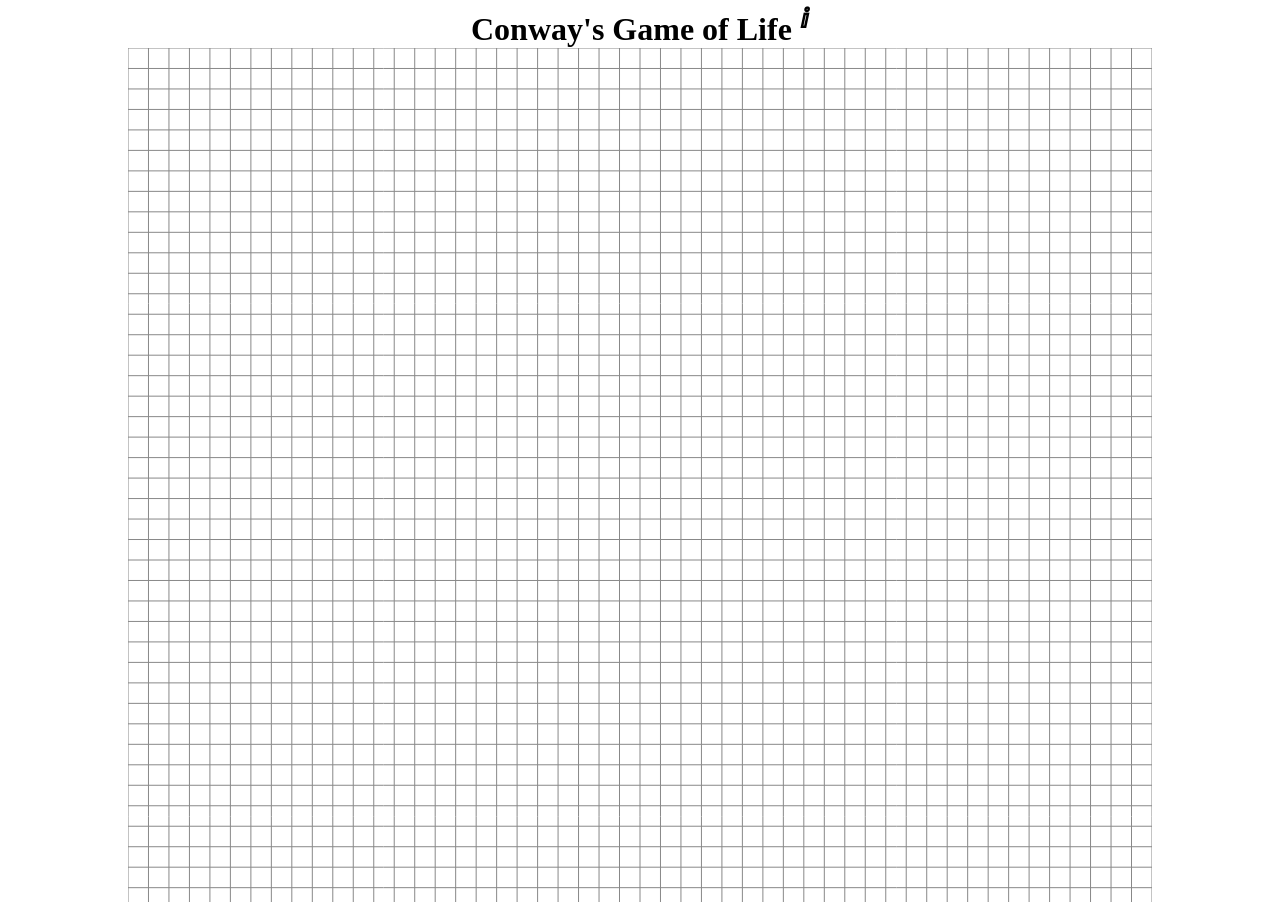
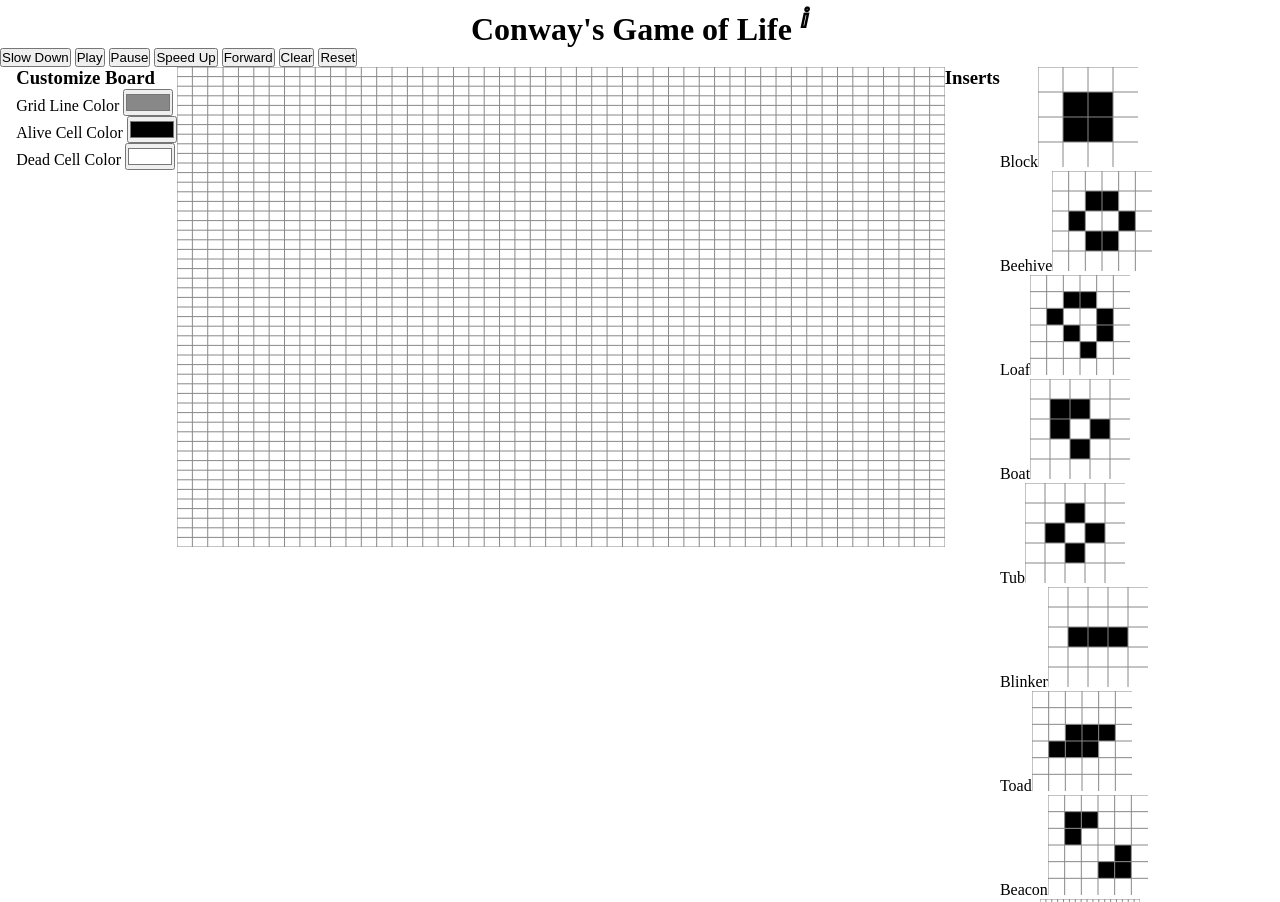
Before and after one commit to AngelLopez8/ConwaysGameOfLife, a plain HTML site: page index.html in a window 1280 px wide. Shown: the top 902 px of the page. Drawn offline with Linux system fonts and the light colour scheme.

Commit message:
Added Color customization

```diff
--- a/css/styles.css
+++ b/css/styles.css
@@ -15,26 +15,3 @@ header h1 {
   display: flex;
   justify-content: center;
 }
-
-/* CUSTOMIZE AREA STYLING */
-
-.customize {
-  text-align: center;
-  /* width: 100%; */
-  background-color: purple;
-}
-
-/* GRID STYLING */
-
-.grid {
-  /* background-color: yellow; */
-}
-
-/* INSERTS AREA STYLING */
-
-/* CONTROLLERS AREA STYLING */
-
-.controllers {
-  text-align: center;
-  background-color: green;
-}
--- a/index.html
+++ b/index.html
@@ -11,17 +11,7 @@
       <h1>Conway's Game of Life <sup>&#8520;</sup></h1>
     </header>
     <article>
-      <div class="container">
-        <div class="customize"></div>
-        <div class="game"></div>
-        <!--  -->
-        <div class="inserts">
-          <div id="stills"></div>
-          <div id="oscillators"></div>
-          <div id="spaceships"></div>
-        </div>
-        <!--  -->
-      </div>
+      <!-- CONTROLLERS AREA  -->
       <div class="controllers">
         <button id="slow">Slow Down</button>
         <button id="play">Play</button>
@@ -30,6 +20,29 @@
         <button id="step-forward">Forward</button>
         <button id="clear">Clear</button>
         <button id="reset">Reset</button>
+      </div>
+      <div class="container">
+        <!-- CUSTOMIZE AREA -->
+        <div class="customize">
+          <h3>Customize Board</h3>
+          <label>Grid Line Color</label>
+          <input id="grid-line-color" type="color" value="#888888" />
+          <br />
+          <label>Alive Cell Color</label>
+          <input id="alive-cell-color" type="color" value="#000000" />
+          <br />
+          <label>Dead Cell Color</label>
+          <input id="dead-cell-color" type="color" value="#FFFFFF" />
+        </div>
+        <!-- GAME AREA -->
+        <div class="game"></div>
+        <!-- INSERTS AREA -->
+        <h3>Inserts</h3>
+        <div class="inserts">
+          <div id="stills"></div>
+          <div id="oscillators"></div>
+          <div id="spaceships"></div>
+        </div>
       </div>
     </article>
     <footer></footer>
@@ -41,7 +54,7 @@
     <script src="js/inserts/StillInserts.js"></script>
     <script src="js/inserts/OscillatorInserts.js"></script>
     <script src="js/inserts/SpaceshipInserts.js"></script>
-    <!-- <script src="js/inserts/insert.js"></script> -->
+    <script src="js/inserts/insert.js"></script>
     <script src="js/index.js"></script>
   </body>
 </html>
--- a/js/canvas/GameCanvas.js
+++ b/js/canvas/GameCanvas.js
@@ -1,5 +1,14 @@
-let GAMEWIDTH = this.innerWidth * 0.8;
-let GAMEHEIGHT = GAMEWIDTH;
+let GAMEWIDTH = window.innerWidth * 0.6;
+let GAMEHEIGHT = window.innerHeight * 0.6;
+
+/***************************** */
+
+let grid = true;
+let gridLineColor = "#888";
+let aliveCellColor = "black";
+let deadCellColor = "white";
+
+/***************************** */
 
 class GameCanvas {
   constructor(x, y, parentElement) {
@@ -68,7 +77,9 @@ class GameCanvas {
 
     this.currentCells.forEach((row) => {
       row.forEach((cell) => {
-        this.context.fillStyle = cell.aliveStatus ? "black" : "white";
+        this.context.fillStyle = cell.aliveStatus
+          ? aliveCellColor
+          : deadCellColor;
         this.context.fillRect(cell.x, cell.y, this.cellXDim, this.cellYDim);
       });
     });
@@ -82,7 +93,7 @@ class GameCanvas {
       this.context.moveTo(this.minX, y);
       this.context.lineTo(this.maxX, y);
     }
-    this.context.strokeStyle = "#888";
+    this.context.strokeStyle = gridLineColor;
     this.context.stroke();
   }
 
@@ -126,8 +137,8 @@ let gameDiv = document.querySelector(".game");
 const gameCanvas = new GameCanvas(50, 50, gameDiv);
 
 window.addEventListener("resize", (event) => {
-  GAMEWIDTH = window.innerWidth * 0.8;
-  GAMEHEIGHT = GAMEWIDTH;
+  GAMEWIDTH = window.innerWidth * 0.6;
+  GAMEHEIGHT = window.innerHeight * 0.6;
 
   gameCanvas.element.width = GAMEWIDTH;
   gameCanvas.element.height = GAMEHEIGHT;
--- a/js/index.js
+++ b/js/index.js
@@ -146,3 +146,25 @@ document.querySelector("#clear").addEventListener("click", (event) => {
 document.querySelector("#reset").addEventListener("click", (event) => {
   gameCanvas.reset();
 });
+
+// Color Handlers
+document
+  .querySelector("#grid-line-color")
+  .addEventListener("input", (event) => {
+    gridLineColor = event.target.value;
+    gameCanvas.draw();
+  });
+
+document
+  .querySelector("#alive-cell-color")
+  .addEventListener("input", (event) => {
+    aliveCellColor = event.target.value;
+    gameCanvas.draw();
+  });
+
+document
+  .querySelector("#dead-cell-color")
+  .addEventListener("input", (event) => {
+    deadCellColor = event.target.value;
+    gameCanvas.draw();
+  });
```
